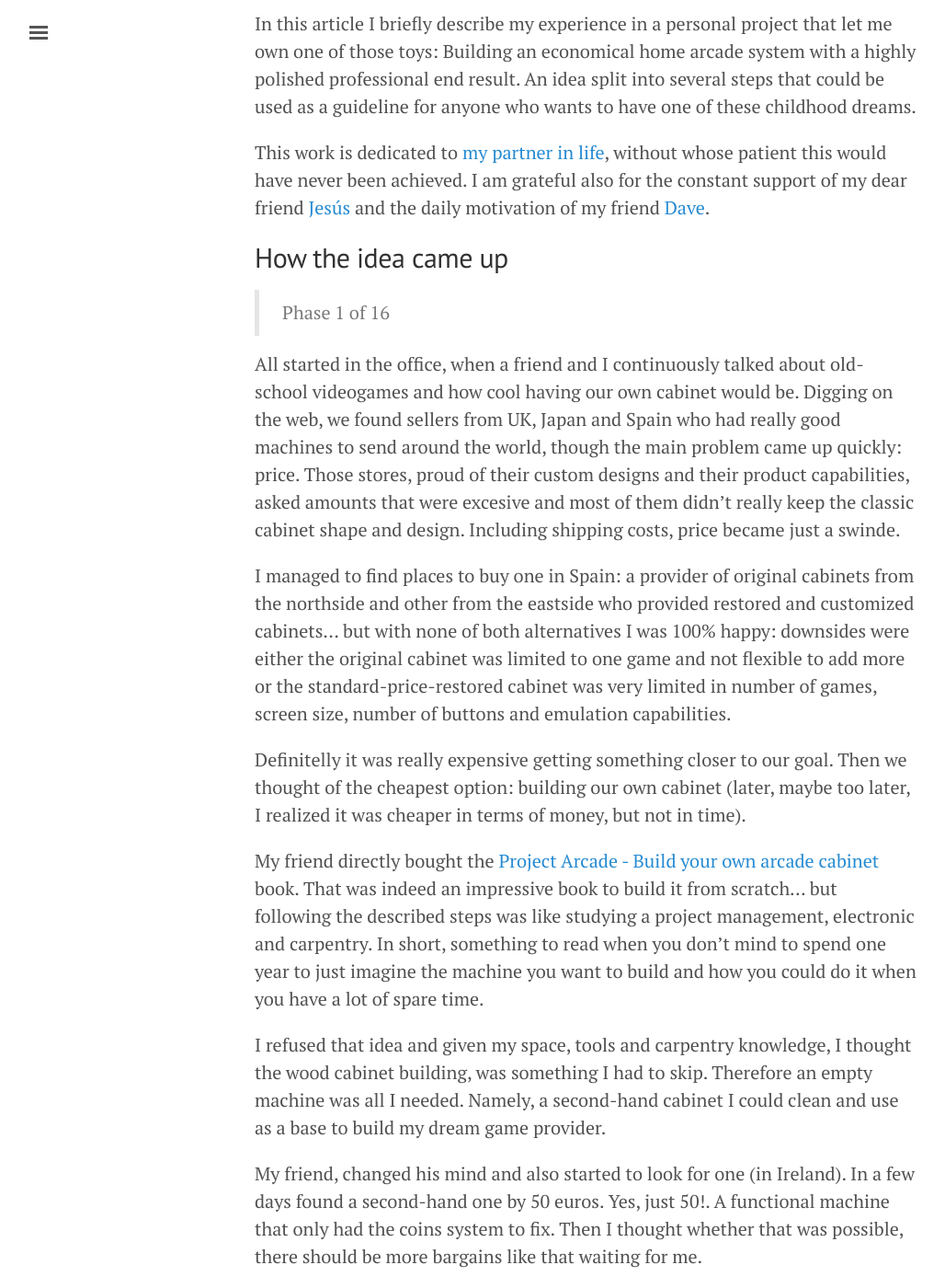
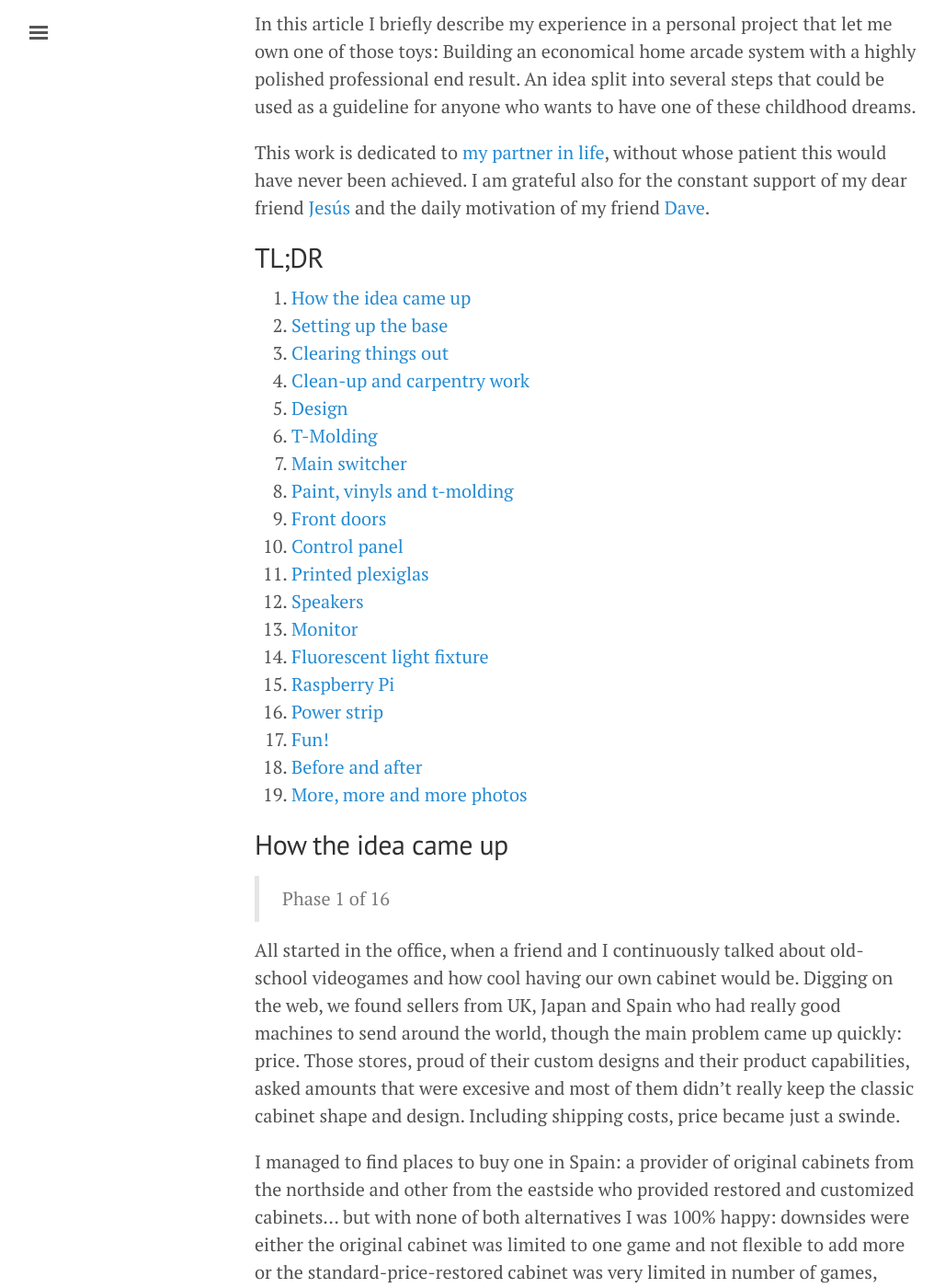
Before and after one commit to lsybarguen/franmarin.github.io, a Jekyll site: the page built from _posts/2016-02-24-arcade-cabinet-restoration-project.markdown, in a window 1280 px wide and 1400 px high, scrolled down 754 px. Shown: the whole window at 92% size, without its empty margins (3-1031 px from the left). Built offline with Jekyll 4.4.1, drawn with Linux system fonts in a browser that asks for light colours.

```diff
--- a/_posts/2016-02-24-arcade-cabinet-restoration-project.markdown
+++ b/_posts/2016-02-24-arcade-cabinet-restoration-project.markdown
@@ -13,10 +13,8 @@ In this article I briefly describe my experience in a personal project that let
 
 This work is dedicated to [my partner in life](https://www.facebook.com/desita.corpasoliveros), without whose patient this would have never been achieved. I am grateful also for the constant support of my dear friend [Jes&uacute;s](https://www.facebook.com/jesus.moreno.12177276) and the daily motivation of my friend [Dave](https://www.facebook.com/davidhill252).
 
-<!--
-Index
+TL;DR
 -
-
 1. [How the idea came up](#phase-1)
 2. [Setting up the base](#phase-2)
 3. [Clearing things out](#phase-3)
@@ -33,9 +31,9 @@ Index
 14. [Fluorescent light fixture](#phase-14)
 15. [Raspberry Pi](#phase-15)
 16. [Power strip](#phase-16)
-17. [Video intro](#phase-17)
-18. Before-and-after comparison{#before-and-after}
--->
+17. [Fun!](#fun)
+18. [Before and after](#before-and-after)
+19. [More, more and more photos](#more-more-and-more-photos)
 
 {:#phase-1}
 How the idea came up
@@ -264,13 +262,15 @@ Power strip
 
 Having the monitor, sound amplifier, Raspberry Pi and fluorescent light fixture, I just needed something that powered on all components at the same time when switching on the external switcher I added. And that was a simple power strip (where everything was plugged) that I opened and modified to be controlled from the main switcher.
 
+{:#fun}
 Fun!
 -
 
 Fast booting with the lovely classic switch button, an intuitive Mame interface with all controlled from the control panel, a big screen displaying colourfully old games such as [Sunset Riders](https://en.wikipedia.org/wiki/Sunset_Riders) or [Captain Commando](https://en.wikipedia.org/wiki/Captain_Commando), japanese joysticks and american buttons that even simulates coin insertions, SSH connection to the system... all good and ready to make the classic games parties an easy and confortable experience.
 
-![Michael Jackson's Billie Jean arcade cabinet](https://1.bp.blogspot.com/-KHGhyaBCzH8/VrpJWFOi84I/AAAAAAAAE7Q/k1pqCIrxxmg/s1600/main.jpg){:height="800px"}
+![Michael Jackson's Billie Jean arcade cabinet](https://1.bp.blogspot.com/-KHGhyaBCzH8/VrpJWFOi84I/AAAAAAAAE7Q/k1pqCIrxxmg/s1600/main.jpg){:width="600px"}
 
+{:#before-and-after}
 Before and after
 -
 > Jul 2013 vs Sep 2014
@@ -278,6 +278,7 @@ Before and after
 ![](http://s390460192.mialojamiento.es/arcadecabinet/B.jpg){:width="600px"}
 ![](http://s390460192.mialojamiento.es/arcadecabinet/E.jpg){:width="600px"}
 
+{:#more-more-and-more-photos}
 More, more and more photos
 -
 <iframe width="100%" height="415" src="https://www.youtube.com/embed/DHf2-6iIwMU" frameborder="0" allowfullscreen></iframe>
```
